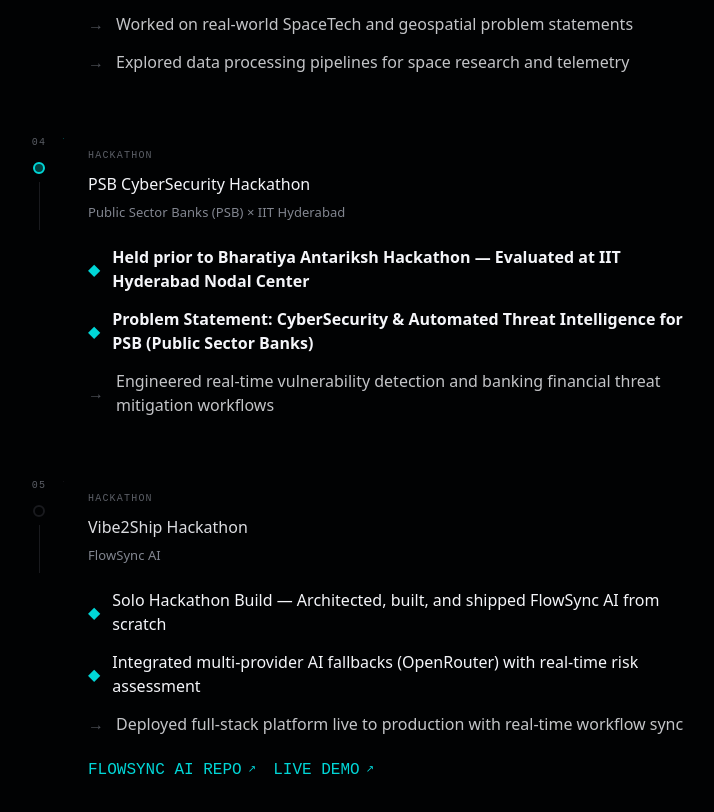
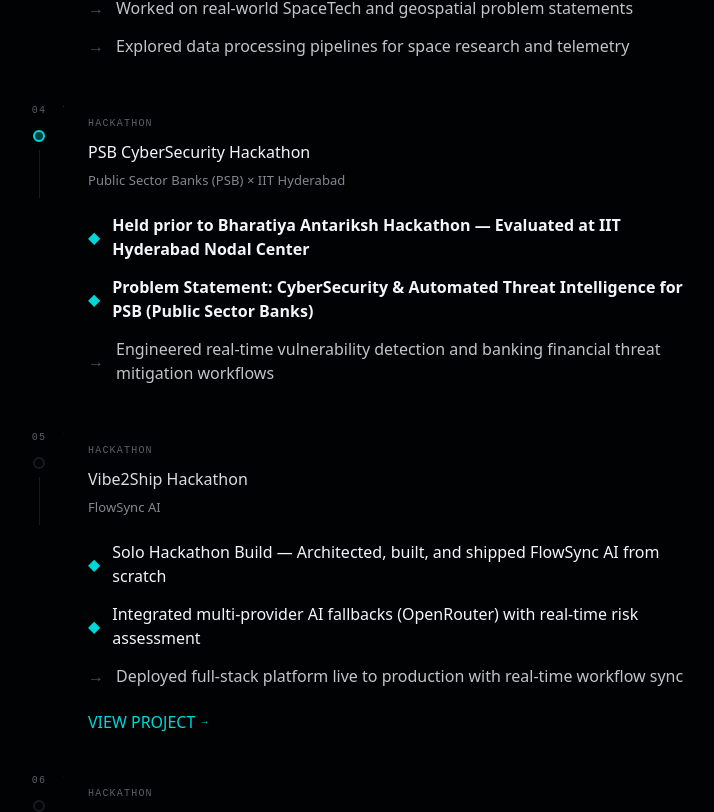
Before and after one commit to Shubham-997800/sdx30, a React (Vite) app: page / in a window 1280 px wide. Shown: the part 9730-10542 px from the top of the page, without its empty margins (25-739 px from the left). Built offline with nearby package versions, Linux system fonts and the light colour scheme.

Commit message:
revert(journey): restore exact journey section design from before today (commit 7106176)

```diff
--- a/src/sections/journey/JourneyEvent.tsx
+++ b/src/sections/journey/JourneyEvent.tsx
@@ -159,41 +159,12 @@ export function JourneyEvent({
           </div>
         )}
 
-        {/* Actions / Links */}
-        <div className="flex flex-wrap items-center gap-4 mt-4">
-          {event.githubUrl && (
-            <a
-              href={event.githubUrl}
-              target="_blank"
-              rel="noopener noreferrer"
-              className={cn(
-                'inline-flex items-center gap-1.5 text-caption font-mono',
-                'text-accent transition-all duration-200',
-                'hover:gap-2.5 hover:underline',
-              )}
-            >
-              {event.linkText || 'VIEW REPOSITORY'} <span className="text-label">↗</span>
-            </a>
-          )}
-          {event.liveUrl && (
-            <a
-              href={event.liveUrl}
-              target="_blank"
-              rel="noopener noreferrer"
-              className={cn(
-                'inline-flex items-center gap-1.5 text-caption font-mono',
-                'text-accent transition-all duration-200',
-                'hover:gap-2.5 hover:underline',
-              )}
-            >
-              LIVE DEMO <span className="text-label">↗</span>
-            </a>
-          )}
-          {event.project && !event.githubUrl && !event.liveUrl && (
+        {/* Project link for Vibe2Ship → FlowSync AI */}
+        {event.project && (
           <a
             href="#work"
             className={cn(
-                'inline-flex items-center gap-1.5 text-caption',
+              'inline-flex items-center gap-1.5 mt-4 text-caption',
               'text-accent transition-all duration-200',
               'hover:gap-2.5',
             )}
@@ -202,7 +173,6 @@ export function JourneyEvent({
           </a>
         )}
       </div>
-      </div>
     </Reveal>
   );
 }
```
Lines whose indentation alone changed are shown as unchanged.
